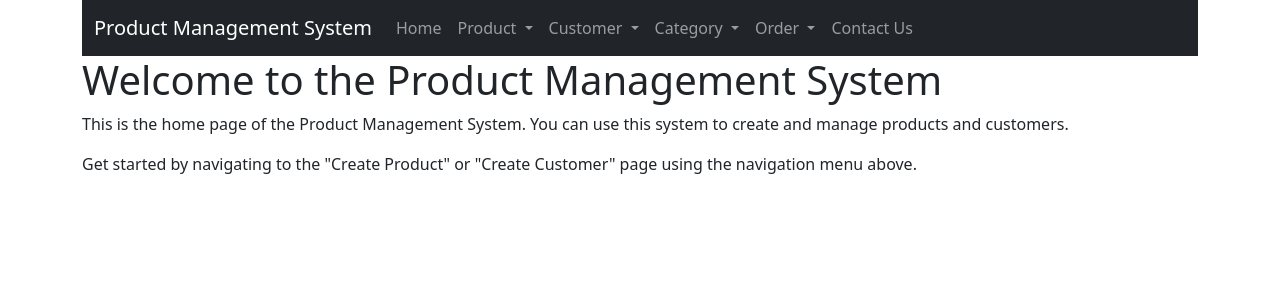
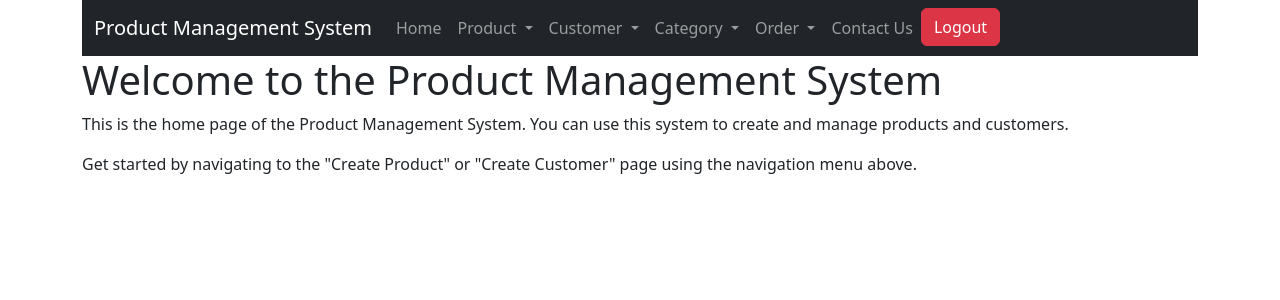
Before and after one commit to JiroHaw0214/webapp, a PHP site: page /index.php in a window 1280 px wide. Shown: the top 300 px of the page. Run offline with PHP 8.4, Linux system fonts and the light colour scheme; the visitor is signed in with stand-in values (Sample User, id 1).

Commit message:
create logout button

```diff
--- a/project/includes/navbar.php
+++ b/project/includes/navbar.php
@@ -48,6 +48,9 @@
                 <li class="nav-item">
                     <a class="nav-link" href="contact.php">Contact Us</a>
                 </li>
+                <li class="nav-item">
+                    <a href="logout.php" class="btn btn-danger">Logout</a>
+                </li>
             </ul>
         </div>
     </div>
```
